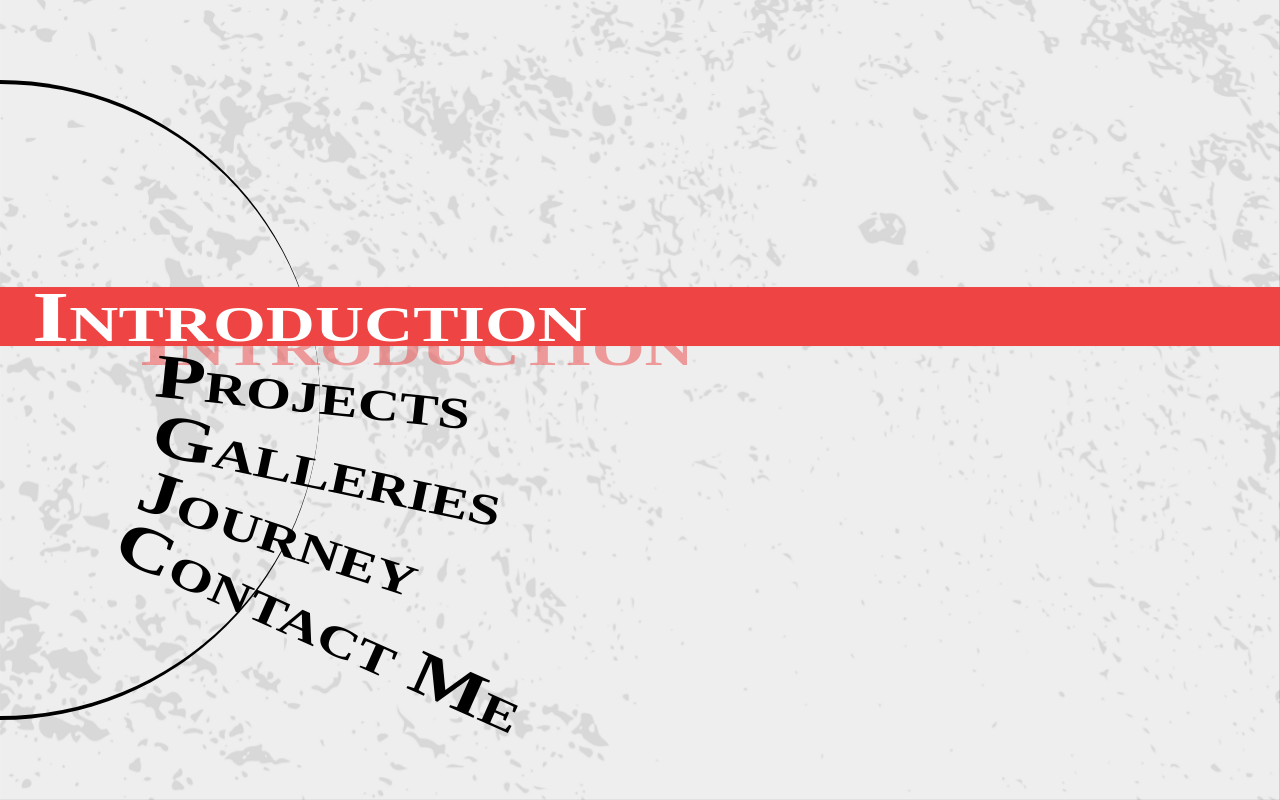
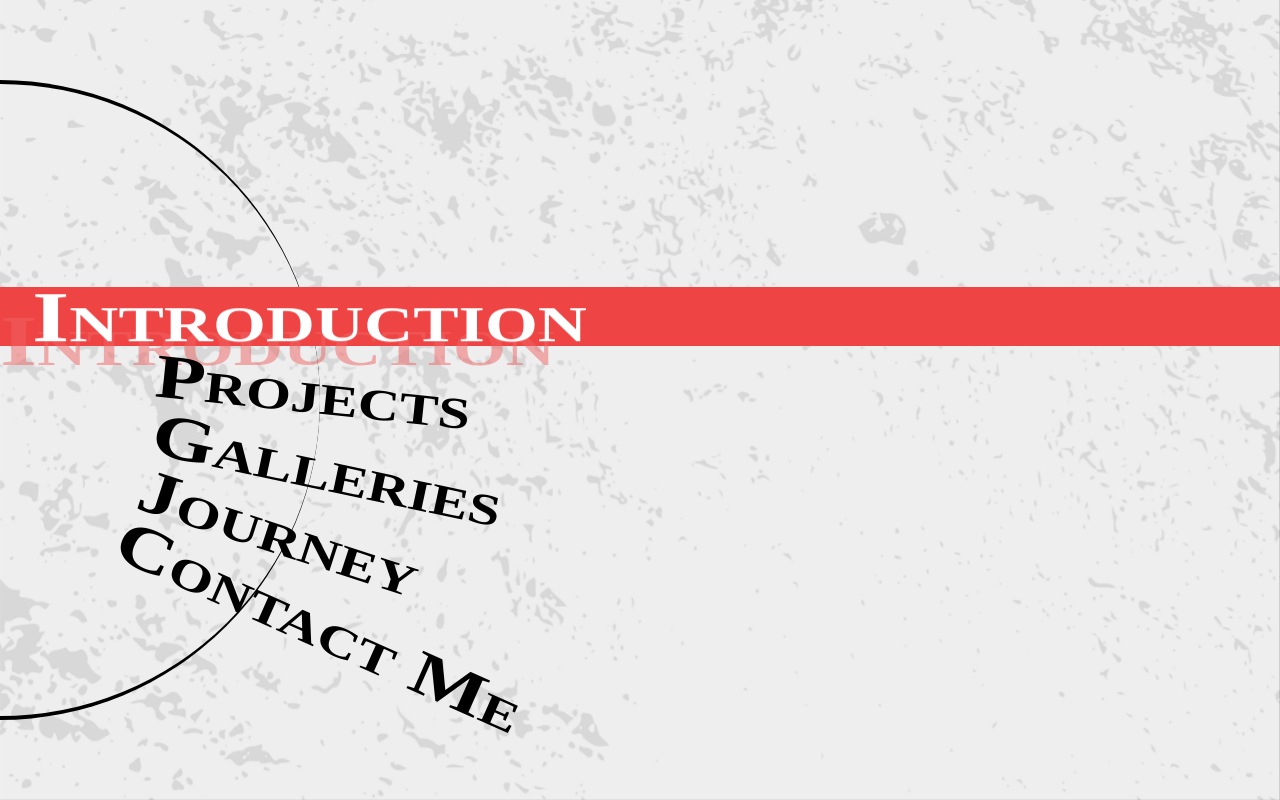
Before and after one commit to lluuvvii/my-personal-web-nextjs, a Next.js app: page /menutest in a window 1280 px wide. Built offline with nearby package versions, Linux system fonts and the light colour scheme.

Commit message:
update position second layer text

```diff
--- a/src/app/components/selectMenu/Menus.tsx
+++ b/src/app/components/selectMenu/Menus.tsx
@@ -113,7 +113,7 @@ export default function SelectMenu() {
         sx={{
           position: 'relative',
           top: '50%',
-          translate: '0% -50%'
+          translate: '0% -50%',
         }}>
         {menuItems.map((item, index) => {
           const angle = (index - selectedIndex) * 6
@@ -138,13 +138,26 @@ export default function SelectMenu() {
                 position: 'relative',
                 transformOrigin: `0% 50%`,
                 marginTop: index === 0 ? null : { xs: '-0.5rem', sm: '-0.7rem', md: '-0.9rem', lg: '-1.1rem' },
+                perspective: '100vh'
               }}>
               {selectedIndex === index && completeAnimation1 ?
                 <>
+                  <Box
+                    component={motion.div}
+                    initial={{ width: '0%' }}
+                    animate={{ width: '100%' }}
+                    transition={{ duration: 0.2, ease: 'easeInOut', delay: 0.05 }}
+                    sx={{
+                      position: 'absolute',
+                      height: '100%',
+                      backgroundColor: '#ef4444',
+                      // boxShadow: '0px 0.1rem 0.3rem #888888',
+                    }}
+                  >
                     <Typography
                       component={motion.div}
                       initial={{ x: '0%', scaleX: 2, scaleY: 1.5 }}
-                    animate={{ x: '100%' }}
+                      animate={{ x: '50%' }}
                       transition={{ duration: 0.2, ease: 'easeInOut' }}
                       variant='h4'
                       sx={{
@@ -154,24 +167,13 @@ export default function SelectMenu() {
                         fontVariant: 'small-caps',
                         fontWeight: 'bold',
                         textAlign: 'start',
-                      color: '#ef4444',
+                        color: '#f06262',
                         opacity: 0.5,
-                      transition: 'color 0.1s ease-in-out',
                       }}
                     >
                       {item}
                     </Typography>
-                  <Box
-                    component={motion.div}
-                    initial={{ width: '0%', x: '-5%' }}
-                    animate={{ width: '110%' }}
-                    transition={{ duration: 0.2, ease: 'easeInOut', delay: 0.05 }}
-                    sx={{
-                      position: 'absolute',
-                      height: '100%',
-                      backgroundColor: '#ef4444',
-                    }}
-                  />
+                  </Box>
                 </>
                 : null}
               <Typography
```
Lines whose indentation alone changed are shown as unchanged.
